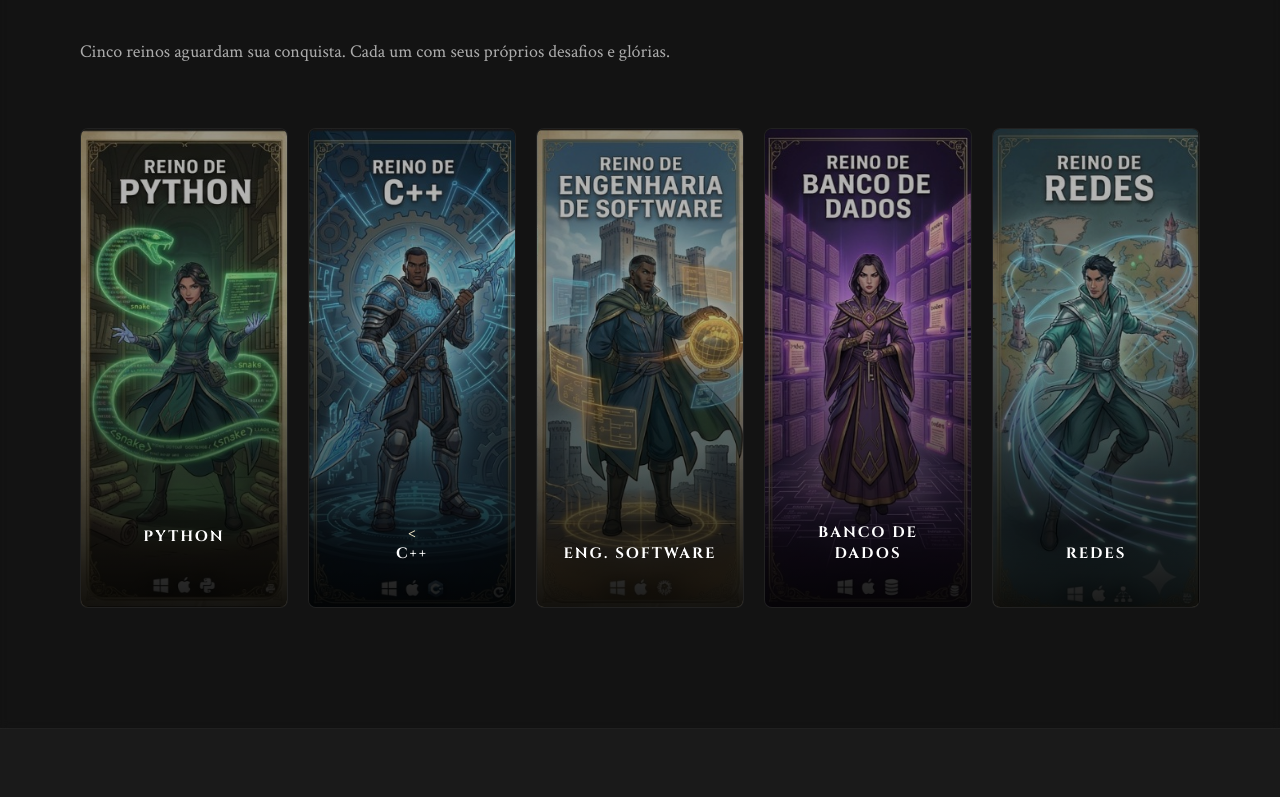
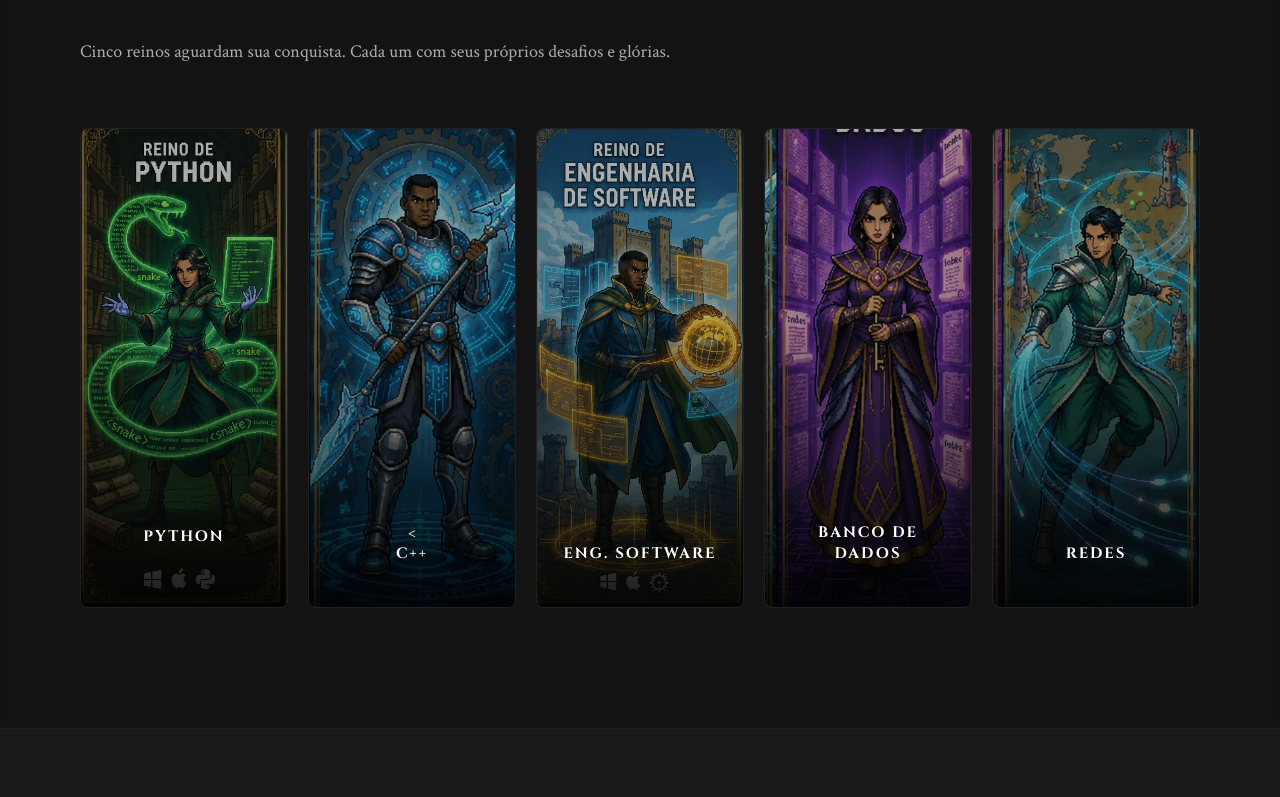
Before and after one commit to Pim-Unip2025/Tronus, a plain HTML site: page landing.html in a window 1280 px wide. Shown: the part 1703-2500 px from the top of the page. Drawn offline with nearby package versions, Linux system fonts and the light colour scheme.

Commit message:
art: substitui imagens dos reinos por pixel art e corrige extensões .jpg → .png

```diff
--- a/css/landing.css
+++ b/css/landing.css
@@ -89,7 +89,7 @@
     .hero-bg {
       position: absolute;
       inset: 0;
-      background: url('../img/hero.jpg') center center / cover no-repeat;
+      background: url('../img/hero.png') center center / cover no-repeat;
       z-index: 0;
     }
 
--- a/landing.html
+++ b/landing.html
@@ -109,7 +109,7 @@
     <div class="reinos-scroll">
 
       <div class="reino-banner">
-        <img class="reino-banner-img" src="img/python.jpg" alt="Python">
+        <img class="reino-banner-img" src="img/python.png" alt="Python">
         <div class="reino-banner-overlay"></div>
         <div class="reino-banner-content">
           <div class="reino-banner-nome">Python</div>
@@ -118,7 +118,7 @@
       </div>
 
       <div class="reino-banner">
-        <img class="reino-banner-img" src="img/c++.jpg" alt="C++">
+        <img class="reino-banner-img" src="img/c++.png" alt="C++">
         <div class="reino-banner-overlay"></div>
         <div class="reino-banner-content">
           <<div class="reino-banner-nome">C++</div>
@@ -127,7 +127,7 @@
       </div>
 
       <div class="reino-banner">
-        <img class="reino-banner-img" src="img/soft.jpg" alt="Eng. Software">
+        <img class="reino-banner-img" src="img/soft.png" alt="Eng. Software">
         <div class="reino-banner-overlay"></div>
         <div class="reino-banner-content">
           <div class="reino-banner-nome">Eng. Software</div>
@@ -136,7 +136,7 @@
       </div>
 
       <div class="reino-banner">
-        <img class="reino-banner-img" src="img/bd.jpg" alt="Banco de Dados">
+        <img class="reino-banner-img" src="img/bd.png" alt="Banco de Dados">
         <div class="reino-banner-overlay"></div>
         <div class="reino-banner-content">
           <div class="reino-banner-nome">Banco de Dados</div>
@@ -145,7 +145,7 @@
       </div>
 
       <div class="reino-banner">
-        <img class="reino-banner-img" src="img/redes.jpg" alt="Redes">
+        <img class="reino-banner-img" src="img/redes.png" alt="Redes">
         <div class="reino-banner-overlay"></div>
         <div class="reino-banner-content">
           <div class="reino-banner-nome">Redes</div>
```
Also changed, not shown: reinos.html (+5 -5 lines), img/bd.jpg (deleted), img/bd.png (added), img/c++.jpg (deleted), img/c++.png (added), img/python.jpg (deleted), img/python.png (added), img/redes.jpg (deleted), img/redes.png (added), img/soft.jpg (deleted), img/soft.png (added), 2 other files.
